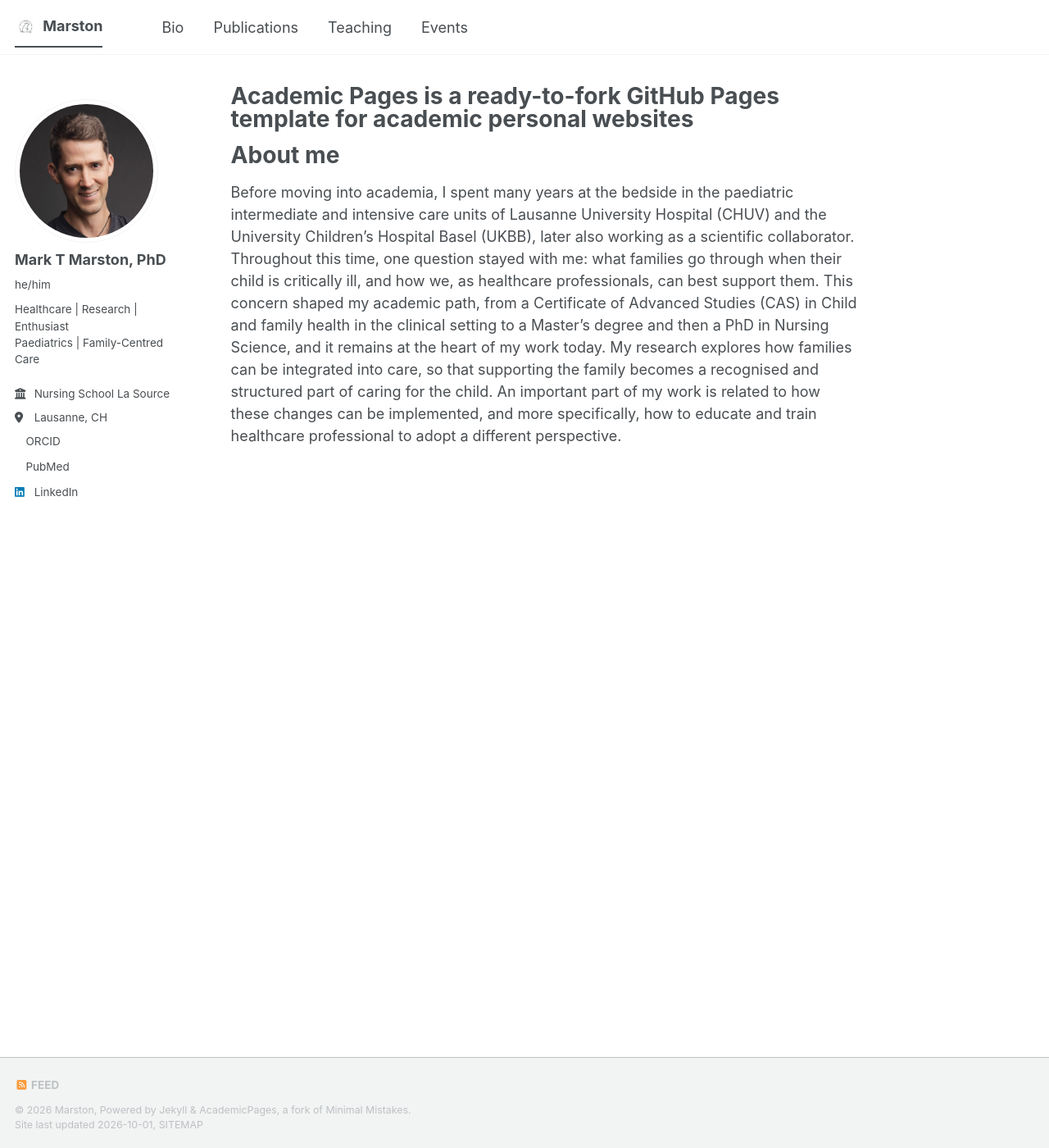
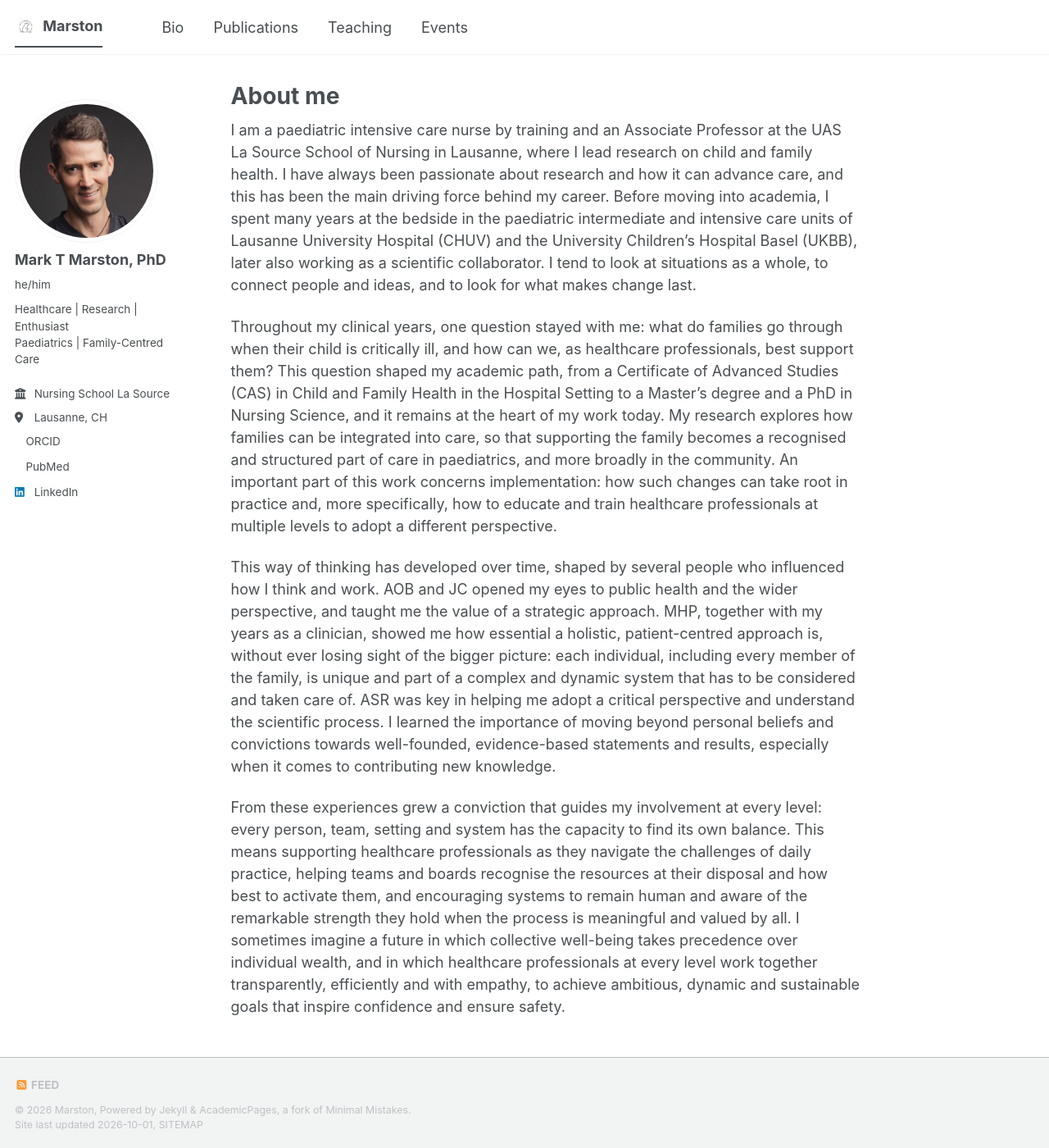
Before and after one commit to marstonRN/marston.github.io, a Jekyll site: the page built from _pages/about.md, in a window 1280 px wide and 1400 px high. Shown: the whole window at 82% size. Built offline with Jekyll 4.4.1, drawn with Linux system fonts in a browser that asks for light colours; a style sheet for code colours, icons or effects is not loaded.

Commit message:
Update about.md

```diff
--- a/_pages/about.md
+++ b/_pages/about.md
@@ -1,12 +1,17 @@
 ---
 permalink: /
-title: "Academic Pages is a ready-to-fork GitHub Pages template for academic personal websites"
+title: "About me"
 author_profile: true
 redirect_from:
   - /about/
   - /about.html
 ---
 
-About me
-======
-Before moving into academia, I spent many years at the bedside in the paediatric intermediate and intensive care units of Lausanne University Hospital (CHUV) and the University Children's Hospital Basel (UKBB), later also working as a scientific collaborator. Throughout this time, one question stayed with me: what families go through when their child is critically ill, and how we, as healthcare professionals, can best support them. This concern shaped my academic path, from a Certificate of Advanced Studies (CAS) in Child and family health in the clinical setting to a Master's degree and then a PhD in Nursing Science, and it remains at the heart of my work today. My research explores how families can be integrated into care, so that supporting the family becomes a recognised and structured part of caring for the child. An important part of my work is related to how these changes can be implemented, and more specifically, how to educate and train healthcare professional to adopt a different perspective.
+I am a paediatric intensive care nurse by training and an Associate Professor at the UAS La Source School of Nursing in Lausanne, where I lead research on child and family health. I have always been passionate about research and how it can advance care, and this has been the main driving force behind my career. Before moving into academia, I spent many years at the bedside in the paediatric intermediate and intensive care units of Lausanne University Hospital (CHUV) and the University Children's Hospital Basel (UKBB), later also working as a scientific collaborator. I tend to look at situations as a whole, to connect people and ideas, and to look for what makes change last.
+
+Throughout my clinical years, one question stayed with me: what do families go through when their child is critically ill, and how can we, as healthcare professionals, best support them? This question shaped my academic path, from a Certificate of Advanced Studies (CAS) in Child and Family Health in the Hospital Setting to a Master's degree and a PhD in Nursing Science, and it remains at the heart of my work today. My research explores how families can be integrated into care, so that supporting the family becomes a recognised and structured part of care in paediatrics, and more broadly in the community. An important part of this work concerns implementation: how such changes can take root in practice and, more specifically, how to educate and train healthcare professionals at multiple levels to adopt a different perspective.
+
+This way of thinking has developed over time, shaped by several people who influenced how I think and work. AOB and JC opened my eyes to public health and the wider perspective, and taught me the value of a strategic approach. MHP, together with my years as a clinician, showed me how essential a holistic, patient-centred approach is, without ever losing sight of the bigger picture: each individual, including every member of the family, is unique and part of a complex and dynamic system that has to be considered and taken care of. ASR was key in helping me adopt a critical perspective and understand the scientific process. I learned the importance of moving beyond personal beliefs and convictions towards well-founded, evidence-based statements and results, especially when it comes to contributing new knowledge.
+
+From these experiences grew a conviction that guides my involvement at every level: every person, team, setting and system has the capacity to find its own balance. This means supporting healthcare professionals as they navigate the challenges of daily practice, helping teams and boards recognise the resources at their disposal and how best to activate them, and encouraging systems to remain human and aware of the remarkable strength they hold when the process is meaningful and valued by all.
+I sometimes imagine a future in which collective well-being takes precedence over individual wealth, and in which healthcare professionals at every level work together transparently, efficiently and with empathy, to achieve ambitious, dynamic and sustainable goals that inspire confidence and ensure safety.
```
